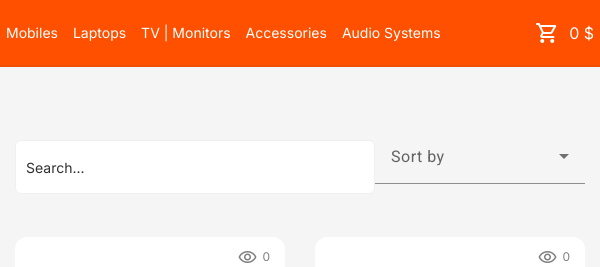
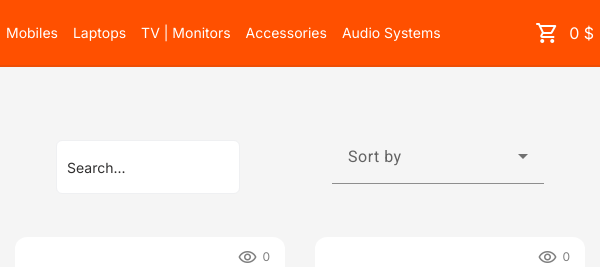
Before and after one commit to sabam23/tech-market, an Angular app: page / in a window 600 px wide. Shown: the top 267 px of the page. Built offline with nearby package versions, Linux system fonts and the light colour scheme; data requests are answered from the project's data file.

Commit message:
fix responsive issue

```diff
--- a/src/app/features/dashboard/dashboard.component.scss
+++ b/src/app/features/dashboard/dashboard.component.scss
@@ -133,17 +133,34 @@
       height: 250px;
     }
   }
+
+  .filter {
+    gap: 10px;
+
+    & > .search_bar {
+      width: 170px;
+    }
+  }
+
 }
 
 @media only screen and (min-width: 1000px) {
   .devices {
     justify-content: space-evenly;
   }
+
+  .search_bar {
+    width: 350px;
+  }
 }
 
 @media only screen and (min-width: 600px) and (max-width: 1000px) {
   .devices {
     justify-content: space-around;
+  }
+
+  .search_bar {
+    width: 350px;
   }
 }
 
@@ -159,11 +176,9 @@
     font-family: "Inter", sans-serif;
     font-size: 16px;
     padding-left: 10px;
-    width: 350px;
     height: 50px;
     border-radius: 6px;
     border: solid 1px #eff0f2;
-
     color: black;
 
     &::placeholder {
```
